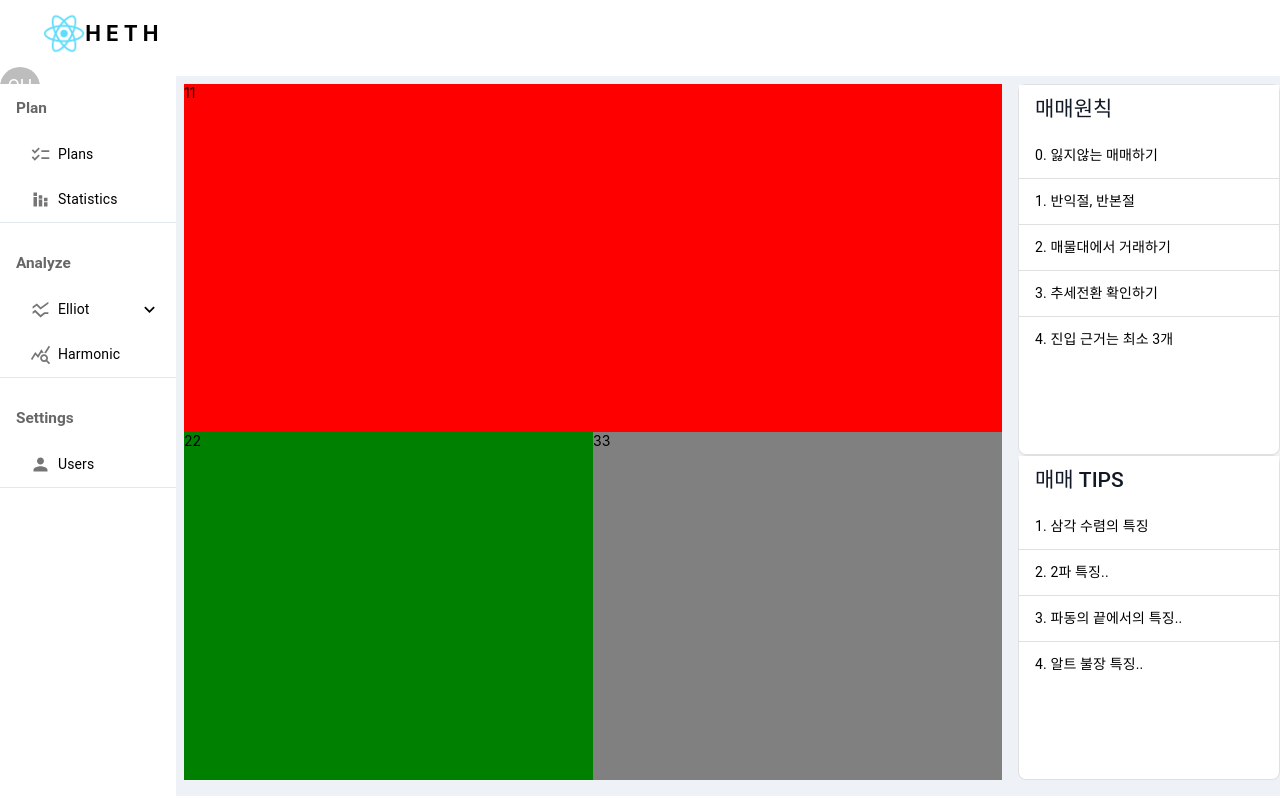
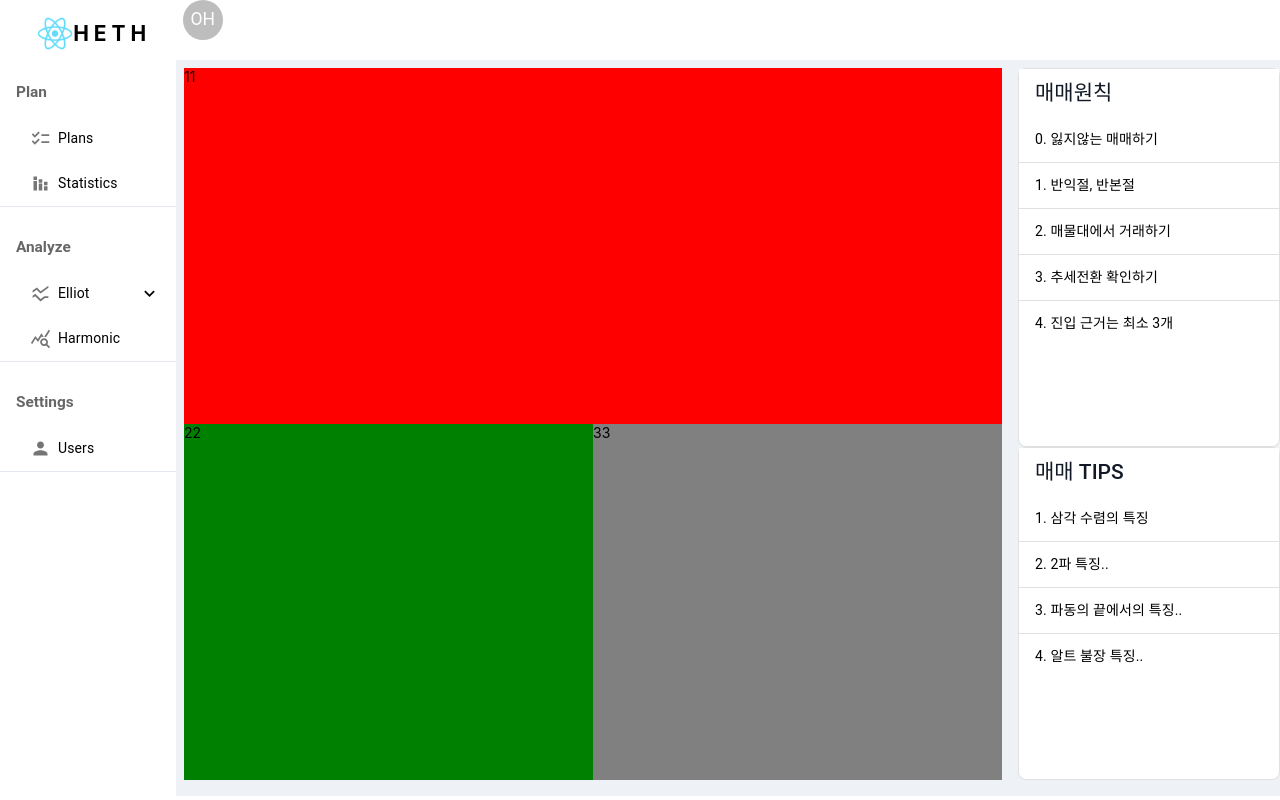
Before and after one commit to LazyDeveloperTroh/HarmonicElliotTradingHelper, a React (Create React App) app in the folder src/main/frontend/: page / in a window 1280 px wide. Built offline with nearby package versions, Linux system fonts and the light colour scheme.

Commit message:
메인페이지 레이아웃 조절

```diff
--- a/src/main/frontend/src/App.js
+++ b/src/main/frontend/src/App.js
@@ -13,10 +13,10 @@ function App() {
       <BrowserRouter>
           <div className="App">
               <Grid container height={"100%"}>
-                  <Grid item md={12} height={"10%"}>
+                  <Grid item container columns={14} height={"8%"}>
                       <Header></Header>
                   </Grid>
-                  <Grid item container height={"90%"} columns={14} spacing={1}>
+                  <Grid item container height={"92%"} columns={14} spacing={1}>
                       <Grid item md={2}>
                           <Sidebar></Sidebar>
                       </Grid>
```
